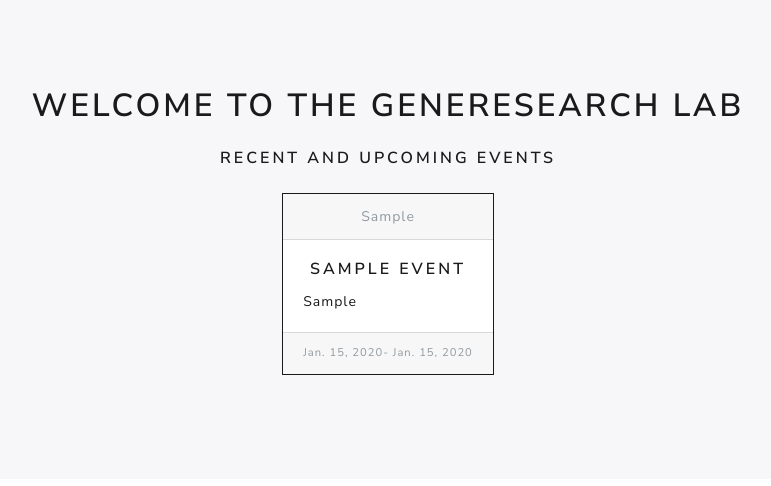
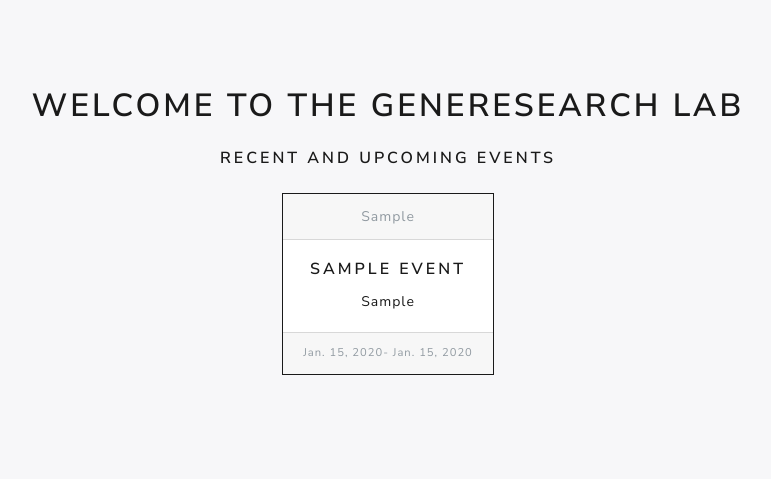
Before and after one commit to skoblov-lab/generesearch, a Django app: page /info/ in a window 1280 px wide. Shown: the part 149-635 px from the top of the page, without its empty margins (252-1023 px from the left). Run offline with Django 3.2, Linux system fonts and the light colour scheme; tables that the repository leaves empty hold one stand-in row (values such as "Sample post"); parts of the project's set-up code (start-up, migrations or seed data) failed here and were passed over; some libraries are stand-ins or nearby versions.

Commit message:
Replacing home page event card style

```diff
--- a/templates/home.html
+++ b/templates/home.html
@@ -20,7 +20,7 @@
                             <a href="{{ event.get_absolute_url }}">
                                 <h5 class="card-title text-center">{{ event.title }}</h5>
                             </a>
-                            <p class="card-text text-justify">{{ event.abstract }}</p>
+                            <p class="card-text text-center">{{ event.abstract }}</p>
                         </div>
                         <div class="card-footer small text-center text-muted">
                             {{ event.start }}{% if event.end %}-
```
Also changed, not shown: 1 other file.
